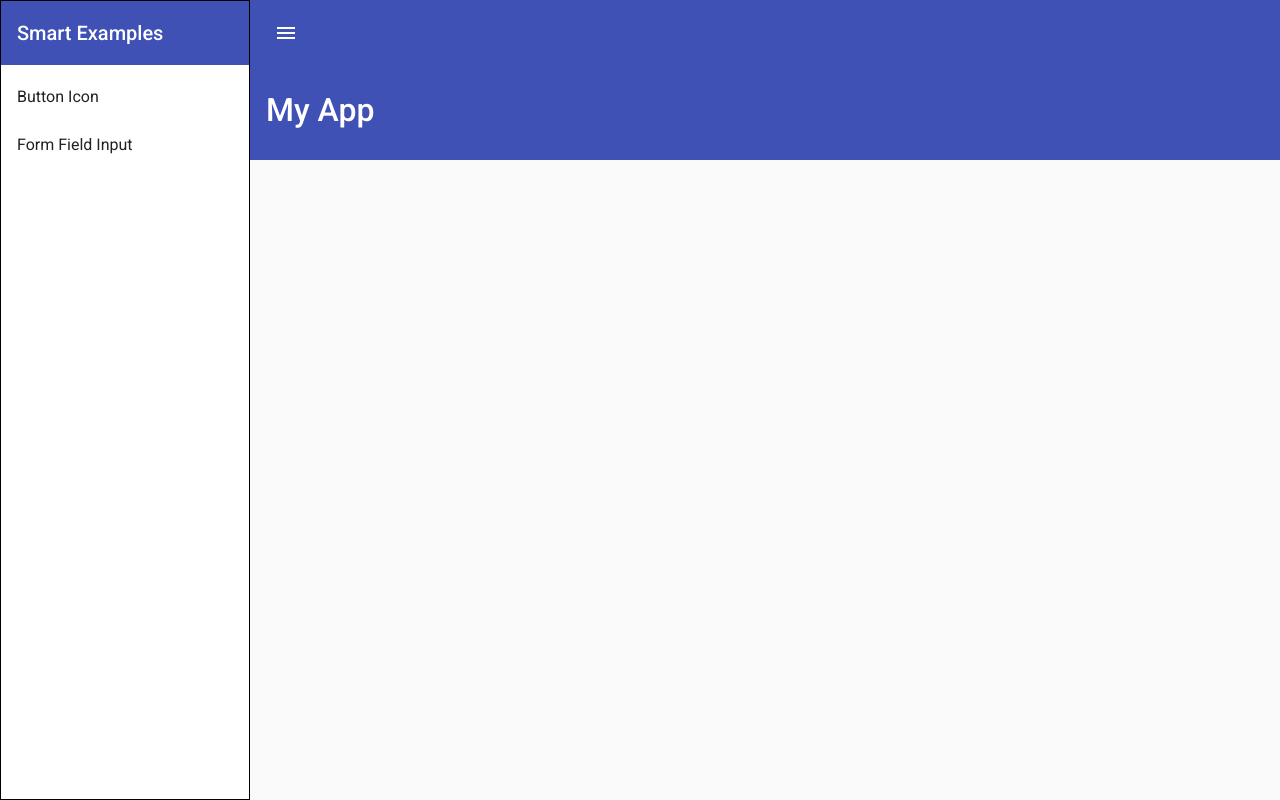
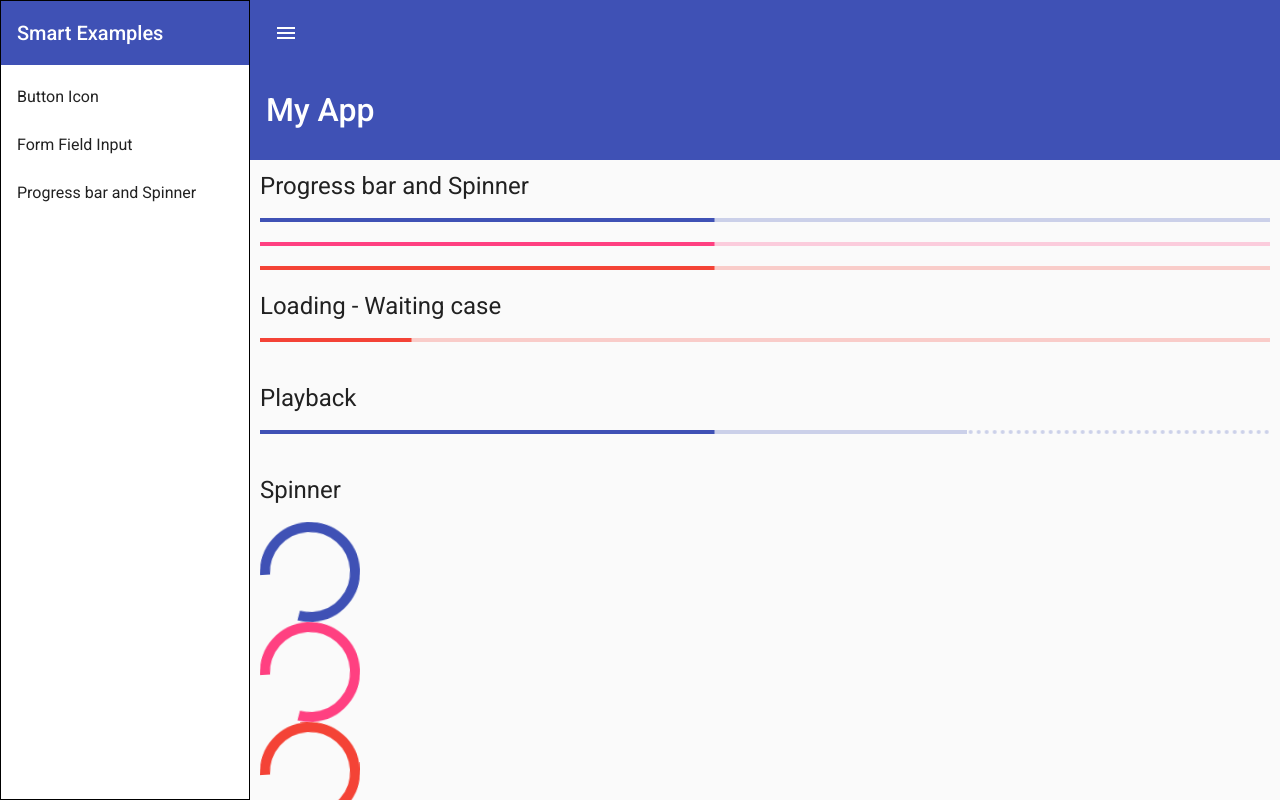
Before and after one commit to Ismadrade/angular-material, an Angular app: page /progBarSpinner in a window 1280 px wide. Before the commit this address led to /. Built offline with nearby package versions, Linux system fonts and the light colour scheme.

Commit message:
feat: Added progress-spiner component.

```diff
--- a/src/app/Material/Material.module.ts
+++ b/src/app/Material/Material.module.ts
@@ -7,6 +7,8 @@
 import { MatSidenavModule } from '@angular/material/sidenav';
 import { MatInputModule } from '@angular/material/input';
 import { MatListModule } from '@angular/material/list';
+import { MatProgressBarModule } from '@angular/material/progress-bar';
+import { MatProgressSpinnerModule } from '@angular/material/progress-spinner';
 
 
 @NgModule({
@@ -17,7 +19,9 @@
     MatButtonModule,
     MatSidenavModule,
     MatInputModule,
-    MatListModule
+    MatListModule,
+    MatProgressBarModule,
+    MatProgressSpinnerModule
   ],
   declarations: [],
   providers: [
--- a/src/app/app-routing.module.ts
+++ b/src/app/app-routing.module.ts
@@ -2,10 +2,12 @@
 import { RouterModule, Routes } from '@angular/router';
 import { ButtonsIconsComponent } from './buttons-icons/buttons-icons.component';
 import { FormFieldInputComponent } from './form-field-input/form-field-input.component';
+import { ProgressSpinerComponent } from './progress-spiner/progress-spiner.component';
 
 const routes: Routes = [
   { path: 'buttonIcon', component: ButtonsIconsComponent},
   { path: 'formFieldInput', component: FormFieldInputComponent},
+  { path: 'progBarSpinner', component: ProgressSpinerComponent },
 ];
 
 @NgModule({
--- a/src/app/app.component.html
+++ b/src/app/app.component.html
@@ -12,6 +12,7 @@
     <mat-nav-list>
       <a mat-list-item routerLink="/buttonIcon">Button Icon</a>
       <a mat-list-item routerLink="/formFieldInput">Form Field Input</a>
+      <a mat-list-item routerLink="/progBarSpinner">Progress bar and Spinner</a>
     </mat-nav-list>
   </mat-sidenav>
   <mat-sidenav-content>
@@ -35,7 +36,9 @@
         <span *ngIf="!popText">My App</span>
     </mat-toolbar>
 
-    <router-outlet></router-outlet>
+    <div class="content">
+      <router-outlet></router-outlet>
+    </div>
 
   </mat-sidenav-content>
 </mat-sidenav-container>
--- a/src/app/app.component.scss
+++ b/src/app/app.component.scss
@@ -15,6 +15,10 @@
   height: 100vh;
 }
 
+.content {
+  padding: 10px;
+}
+
 .title {
   margin-bottom: 500px;
 }
--- a/src/app/app.module.ts
+++ b/src/app/app.module.ts
@@ -8,12 +8,14 @@
 import { MaterialModule } from './Material/Material.module';
 import { ButtonsIconsComponent } from './buttons-icons/buttons-icons.component';
 import { FormFieldInputComponent } from './form-field-input/form-field-input.component';
+import { ProgressSpinerComponent } from './progress-spiner/progress-spiner.component';
 
 @NgModule({
   declarations: [
     AppComponent,
     ButtonsIconsComponent,
-    FormFieldInputComponent
+    FormFieldInputComponent,
+    ProgressSpinerComponent
    ],
   imports: [
     BrowserModule,
--- /dev/null
+++ b/src/app/progress-spiner/progress-spiner.component.html
@@ -0,0 +1,36 @@
+<h1>Progress bar and Spinner</h1>
+<mat-progress-bar [value]="loadingPercent" color="primary"></mat-progress-bar>
+<br>
+<mat-progress-bar [value]="loadingPercent" color="accent"></mat-progress-bar>
+<br>
+<mat-progress-bar [value]="loadingPercent" color="warn"></mat-progress-bar>
+
+<br>
+<h1>Loading - Waiting case</h1>
+<mat-progress-bar
+  [value]="queryValue"
+  [mode]="queryMode"
+  color="warn"></mat-progress-bar>
+<br>
+
+<br>
+<h1>Playback</h1>
+<mat-progress-bar
+  mode="buffer"
+  [value]="loadingPercent"
+  [bufferValue]="currentPlayback"
+  color="primary"></mat-progress-bar>
+<br>
+
+<br>
+<h1>Spinner</h1>
+<mat-spinner color="primary"></mat-spinner>
+<mat-spinner color="accent"></mat-spinner>
+<mat-spinner color="warn"></mat-spinner>
+
+<br>
+<h1>Progress spinner</h1>
+<mat-progress-spinner
+  [value]="loadingPercent"
+  color="warn">
+</mat-progress-spinner>
--- /dev/null
+++ b/src/app/progress-spiner/progress-spiner.component.ts
@@ -0,0 +1,44 @@
+import { Component, OnInit } from '@angular/core';
+import { concat, interval } from 'rxjs';
+import { take, tap, map, takeWhile } from 'rxjs/operators';
+import { ProgressBarMode } from '@angular/material/progress-bar';
+
+@Component({
+  selector: 'app-progress-spiner',
+  templateUrl: './progress-spiner.component.html',
+  styleUrls: ['./progress-spiner.component.scss']
+})
+export class ProgressSpinerComponent implements OnInit {
+
+  public loadingPercent = 0;
+  public currentPlayback = 0;
+  public queryValue = 0;
+  public queryMode: ProgressBarMode = 'query';
+  constructor() { }
+
+  ngOnInit(): void {
+    this.loadingProgress(500, 100)
+        .subscribe(i => this.loadingPercent = i);
+
+    this.loadingProgress(350, 100)
+        .subscribe(i => this.currentPlayback = i);
+
+    concat(
+      interval(3000)
+        .pipe(
+          take(1),
+          tap(_ => (this.queryMode = 'determinate'))
+        ),
+      this.loadingProgress(500, 100)
+    ).subscribe(i => this.queryValue = i);
+  }
+
+  loadingProgress(speed: number, takeUntil: number) {
+    return interval(speed)
+      .pipe(
+        map(i => i * 5),
+        takeWhile(i => i <= takeUntil)
+      )
+  }
+
+}
```
Also changed, not shown: src/app/progress-spiner/progress-spiner.component.scss (added).
